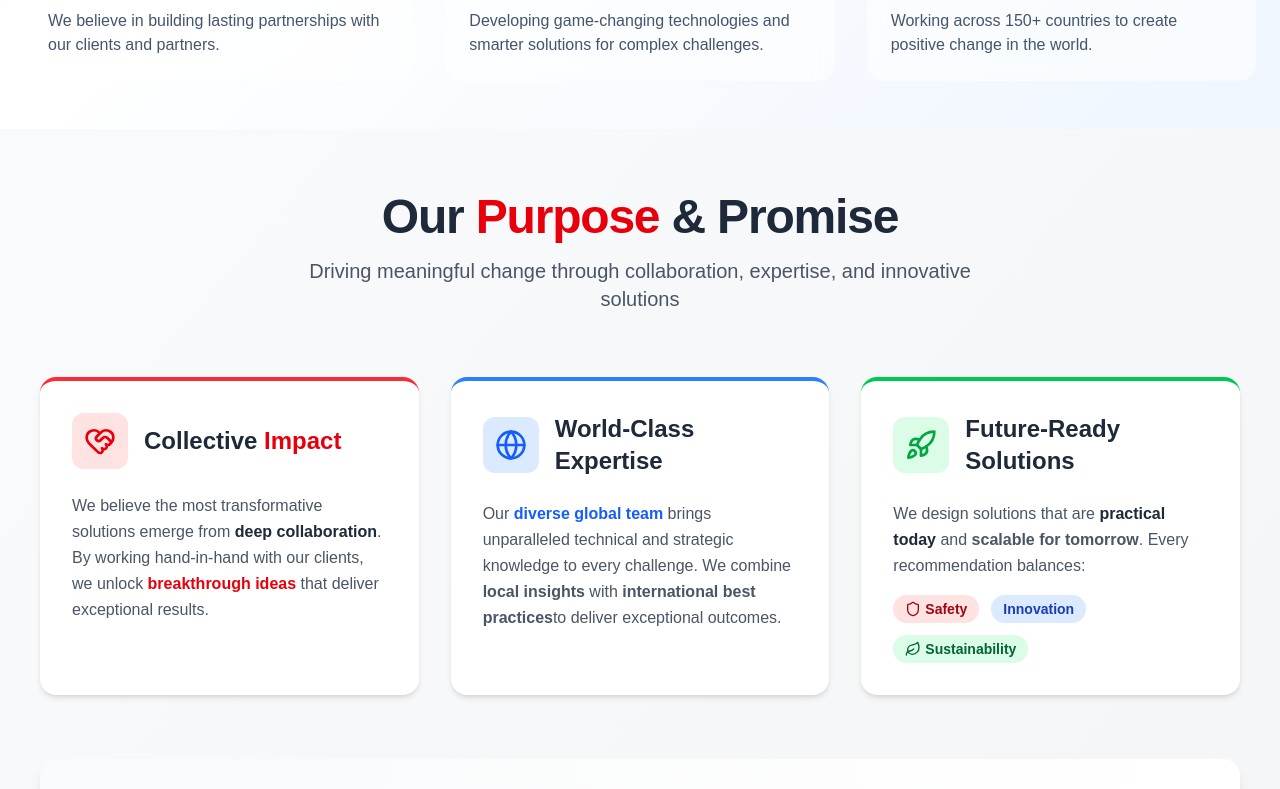
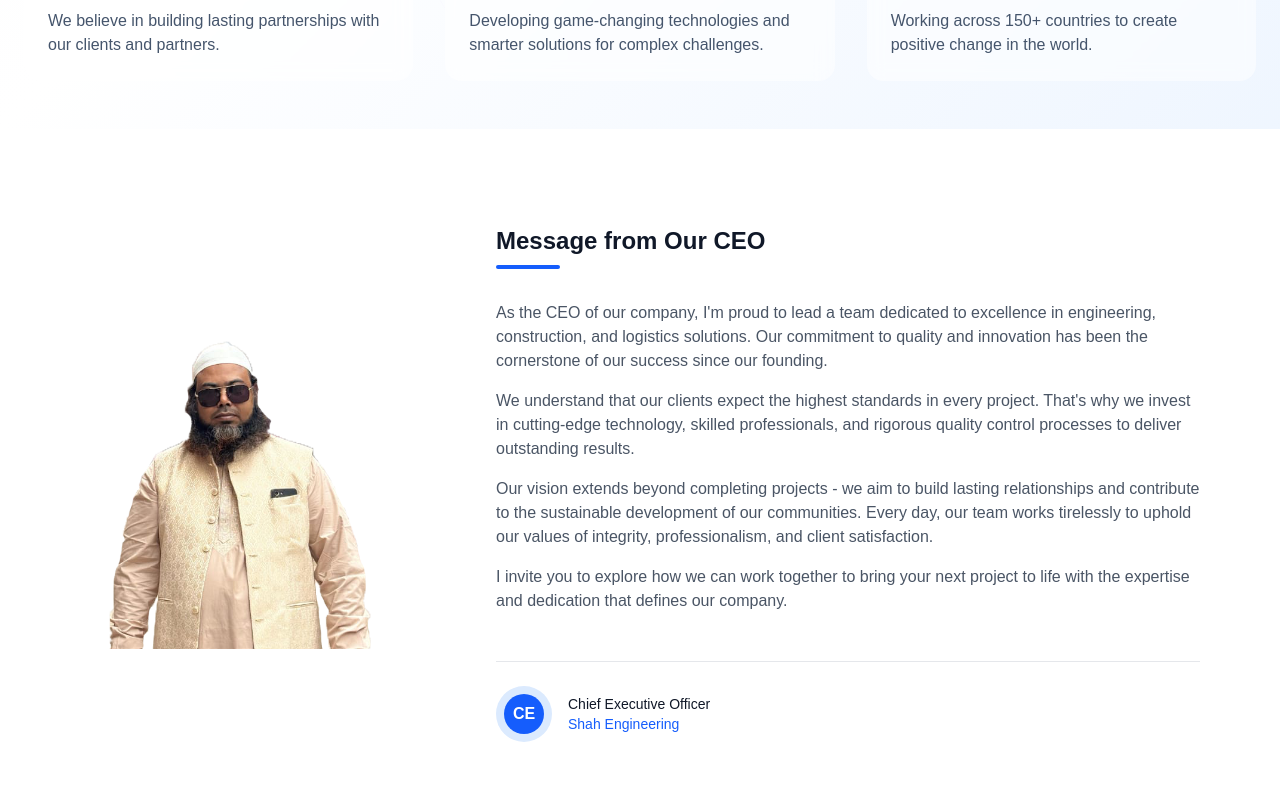
Before and after one commit to iahmadarish/shahengineeringbd, a React (Vite) app: page /about in a window 1280 px wide. Shown: the part 1307-2096 px from the top of the page. Built offline with nearby package versions, Linux system fonts and the light colour scheme.

Commit message:
JKLfasdjfldasjkf

```diff
--- a/src/components/Layout/Header.tsx
+++ b/src/components/Layout/Header.tsx
@@ -65,7 +65,7 @@ const Header: React.FC = () => {
     <header className="bg-white shadow-lg sticky top-0 z-50">
       {/* Top Bar - No animations */}
       <div className="bg-blue-900 text-white py-2">
-        <div className="container mx-auto px-4 flex justify-between items-center text-sm">
+        <div className=" mx-auto px-8 flex justify-between items-center text-sm">
           <div className="flex items-center space-x-4">
             <div className="flex items-center space-x-1 hover:text-blue-200 transition-colors">
               <Phone className="h-4 w-4" />
@@ -83,7 +83,7 @@ const Header: React.FC = () => {
       </div>
 
       {/* Main Navigation */}
-      <nav className="container mx-auto px-4 py-4">
+      <nav className=" mx-auto px-8 py-4">
         <div className="flex justify-between items-center">
           {/* Logo - No animations */}
           <div>
--- /dev/null
+++ b/src/components/about/Team.tsx
@@ -0,0 +1,73 @@
+import { useState, useEffect } from "react";
+import ceo from "../../assets/ceo.png"
+export default function LeadershipMessage() {
+  const [isVisible, setIsVisible] = useState(false);
+
+  useEffect(() => {
+    setIsVisible(true);
+  }, []);
+
+  return (
+    <div className="bg py-12 px-4 sm:px-6 lg:px-8">
+      <div className="max-w-7xl mx-auto">
+        <div className={`transition-opacity duration-500 ${isVisible ? 'opacity-100' : 'opacity-0'}`}>
+          <div className="bg-white rounded-xl  overflow-hidden">
+            <div className="grid grid-cols-1 md:grid-cols-3 gap-8">
+              {/* CEO Photo */}
+              <div className="md:col-span-1 bg-white flex items-center justify-center p-8">
+                <img src={ceo} alt="" />
+              </div>
+
+              {/* Message Content */}
+              <div className="md:col-span-2 p- md:p-12">
+                <div className="mb-8">
+                  <h2 className="text-2xl font-bold text-gray-900 mb-2">Message from Our CEO</h2>
+                  <div className="w-16 h-1 bg-blue-600 rounded-full"></div>
+                </div>
+
+                <div className="prose prose-lg text-gray-600 space-y-4">
+                  <p>
+                    As the CEO of our company, I'm proud to lead a team dedicated to excellence in engineering,
+                    construction, and logistics solutions. Our commitment to quality and innovation has been the
+                    cornerstone of our success since our founding.
+                  </p>
+
+                  <p>
+                    We understand that our clients expect the highest standards in every project. That's why we
+                    invest in cutting-edge technology, skilled professionals, and rigorous quality control
+                    processes to deliver outstanding results.
+                  </p>
+
+                  <p>
+                    Our vision extends beyond completing projects - we aim to build lasting relationships and
+                    contribute to the sustainable development of our communities. Every day, our team works
+                    tirelessly to uphold our values of integrity, professionalism, and client satisfaction.
+                  </p>
+
+                  <p>
+                    I invite you to explore how we can work together to bring your next project to life with
+                    the expertise and dedication that defines our company.
+                  </p>
+                </div>
+
+                <div className="mt-12 pt-6 border-t border-gray-200">
+                  <div className="flex items-center">
+                    <div className="flex-shrink-0 bg-blue-100 rounded-full p-2">
+                      <div className="h-10 w-10 bg-blue-600 rounded-full flex items-center justify-center">
+                        <span className="text-white font-bold">CE</span>
+                      </div>
+                    </div>
+                    <div className="ml-4">
+                      <p className="text-sm font-medium text-gray-900">Chief Executive Officer</p>
+                      <p className="text-sm text-blue-600">Shah Engineering</p>
+                    </div>
+                  </div>
+                </div>
+              </div>
+            </div>
+          </div>
+        </div>
+      </div>
+    </div>
+  );
+}
--- a/src/pages/About.tsx
+++ b/src/pages/About.tsx
@@ -2,6 +2,7 @@ import type React from "react"
 import ScrollToTop from "../components/ScrollToTop"
 import AboutHero from "../components/about/aboutHero"
 import MissionAbout from "../components/about/MissionAbout"
+import Team from "../components/about/Team"
 
 const About: React.FC = () => {
   return (
@@ -24,6 +25,7 @@ const About: React.FC = () => {
         </div>
       </div> */}
       <AboutHero/>
+      <Team/>
       <MissionAbout/>
     </div>
   )
```
Also changed, not shown: src/assets/ceo.png (added).
